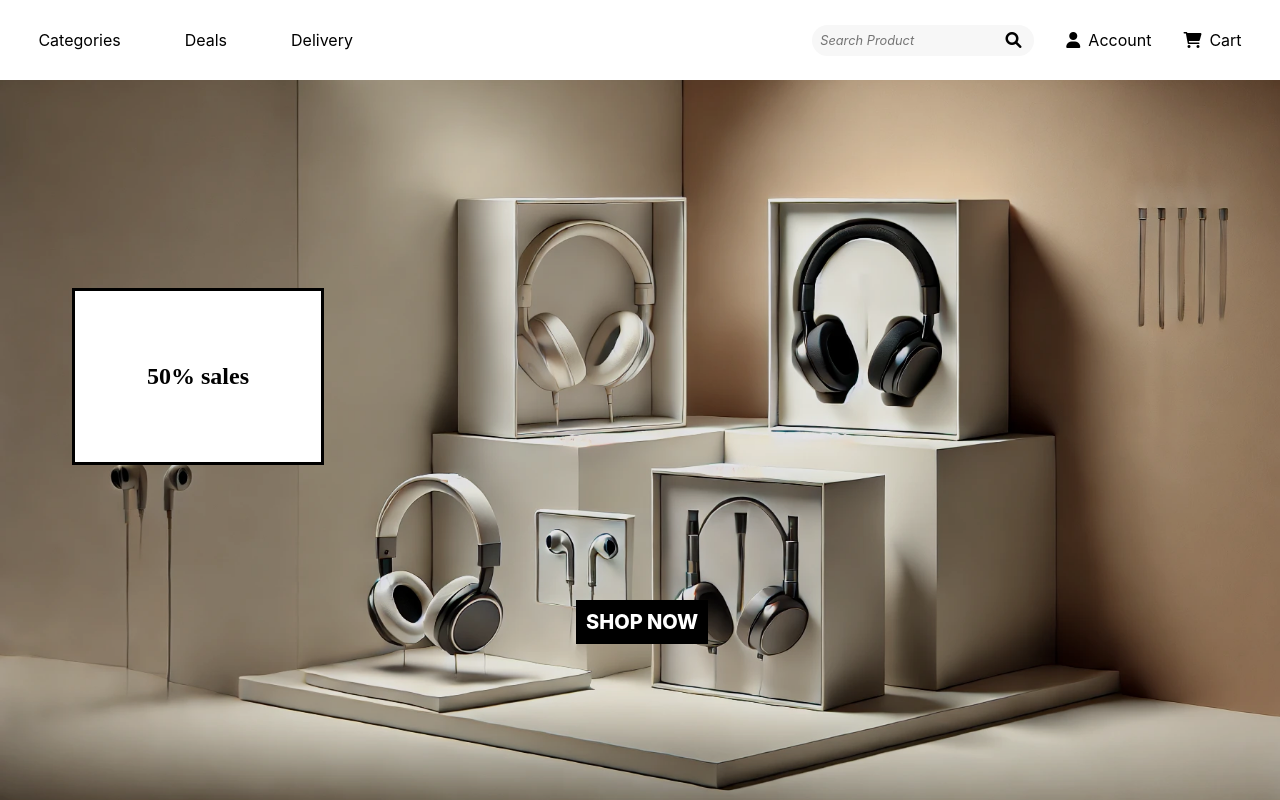
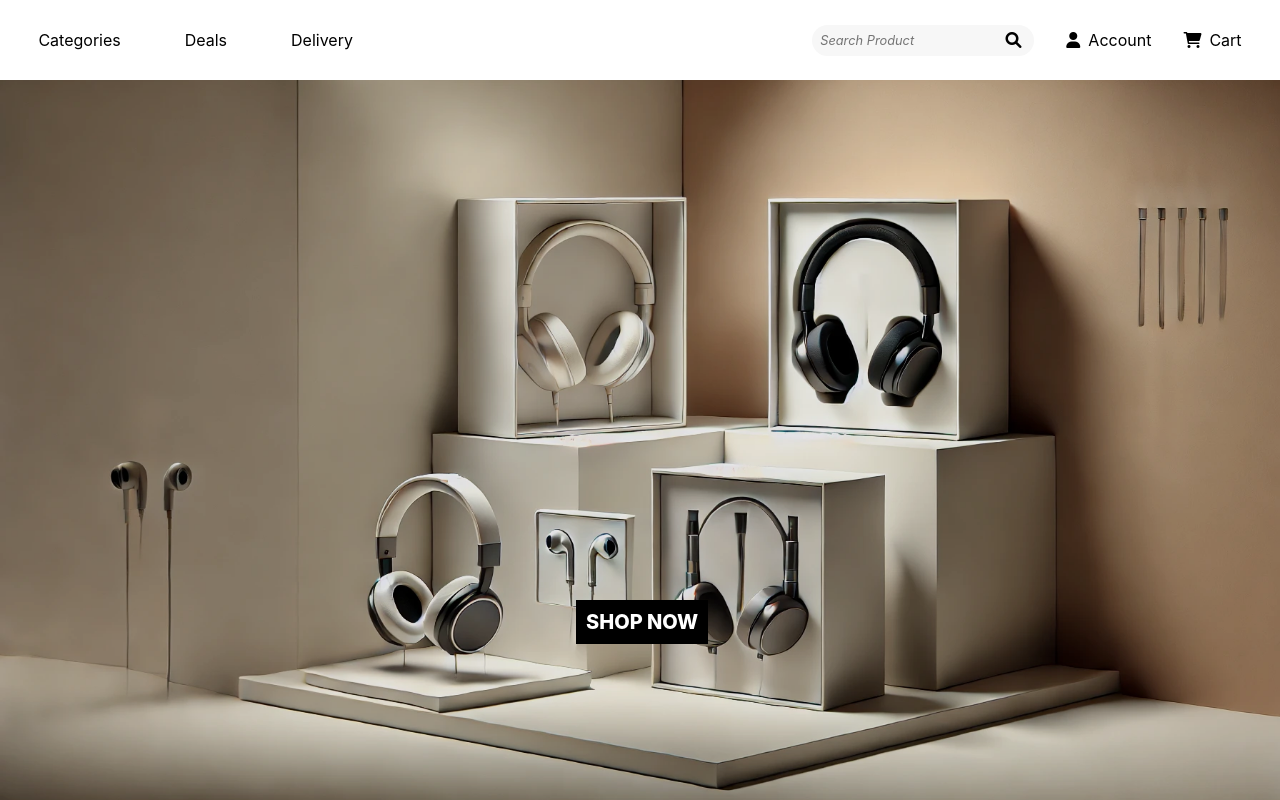
Before and after one commit to malinjansson/demotest, a website built with Vite: page index.html in a window 1280 px wide. Shown: the top 800 px of the page. Built offline with nearby package versions, Linux system fonts and the light colour scheme.

Commit message:
deleted the campaign spot

```diff
--- a/index.html
+++ b/index.html
@@ -48,7 +48,6 @@
 
     <header>
       <img class="lp-hero-image" src="src/assets/headphones.webp" width="100%" height="auto">
-      <p class="top-campaign">50% sales</p>
       <section class="shop-now-overlay">
         <section class="shop-now-box">
           <a href="#">Shop now</a>
--- a/src/scss/_header.scss
+++ b/src/scss/_header.scss
@@ -50,19 +50,6 @@ header {
         padding: 0;
     }
 
-    .top-campaign {
-        display: flex;
-        position: absolute;
-        top: 12em;
-        left: 3em;
-        font-weight: 800;
-        font-size: 24px;
-        color: v.$secondary-color;
-        background: v.$primary-color;
-        border: 3px solid v.$secondary-color;
-        padding: 3em;
-    }
-
     .shop-now-overlay {
         display: flex;
         position: absolute;
```
